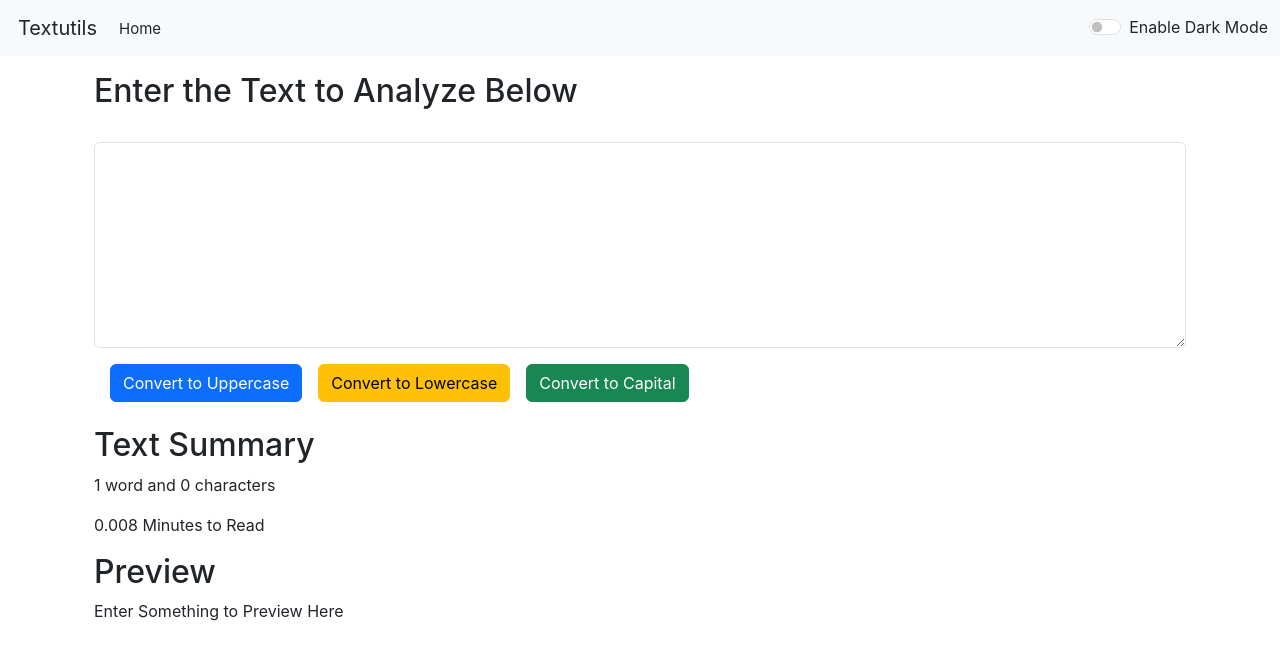
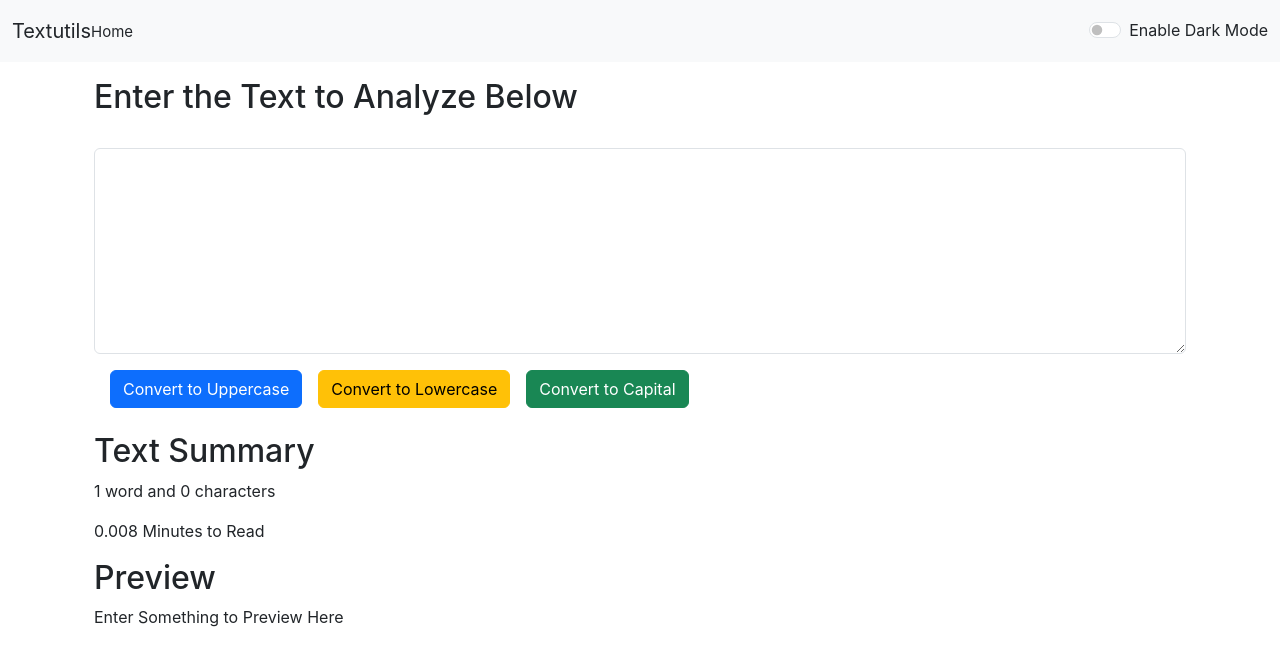
Before and after one commit to Kush77Dev/React-Textutils, a React (Create React App) app: page / in a window 1280 px wide. Shown: the top 666 px of the page. Built offline with nearby package versions, Linux system fonts and the light colour scheme.

Commit message:
Fix build issues and dependencies

```diff
--- a/src/components/NavBar.js
+++ b/src/components/NavBar.js
@@ -11,7 +11,7 @@ export default function NavBar(props) {
             {props.title}
           </Link> */}
           <button
-            className="navbar-brand {navbar navbar-expand-lg navbar-${props.mode} bg-${props.mode}}"
+            className={`navbar navbar-expand-lg navbar-${props.mode} bg-${props.mode}`}
             style={{
               background: 'none',
               border: 'none',
```
